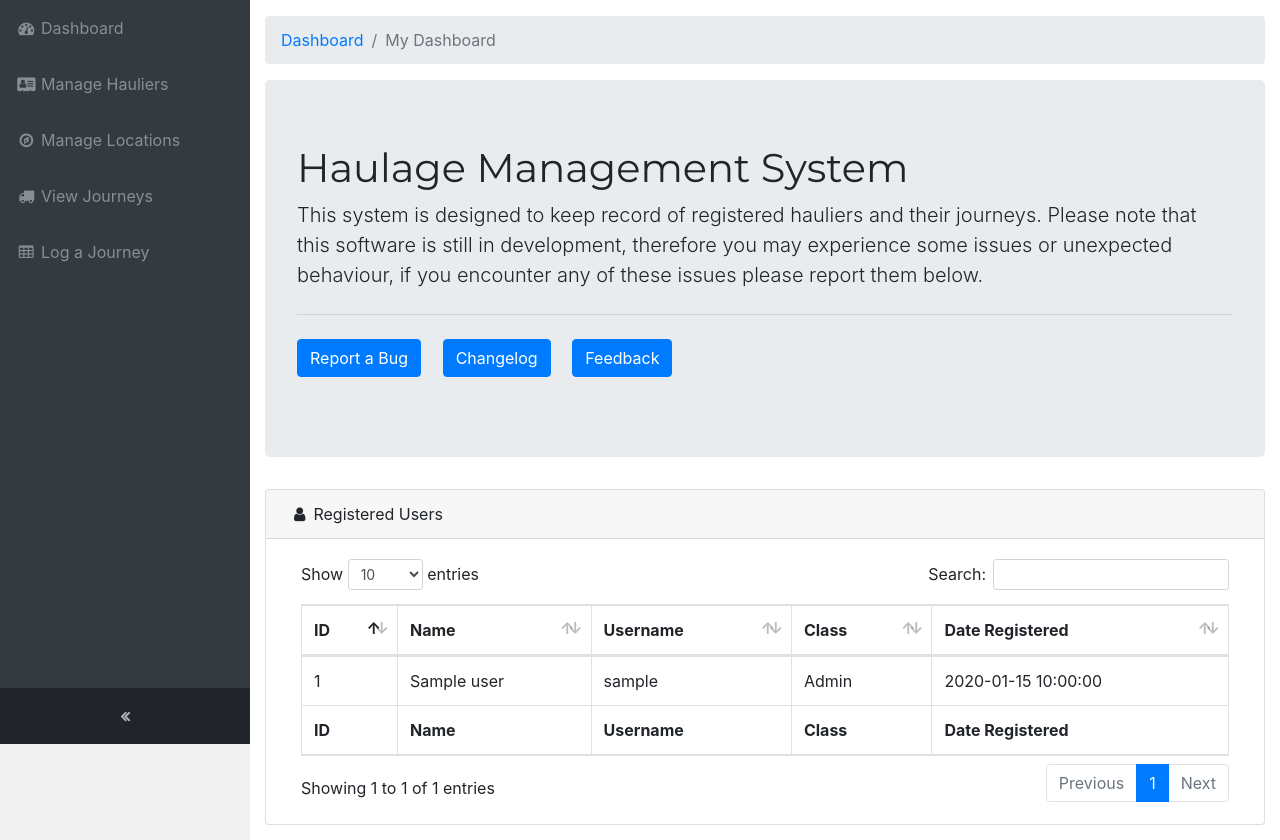
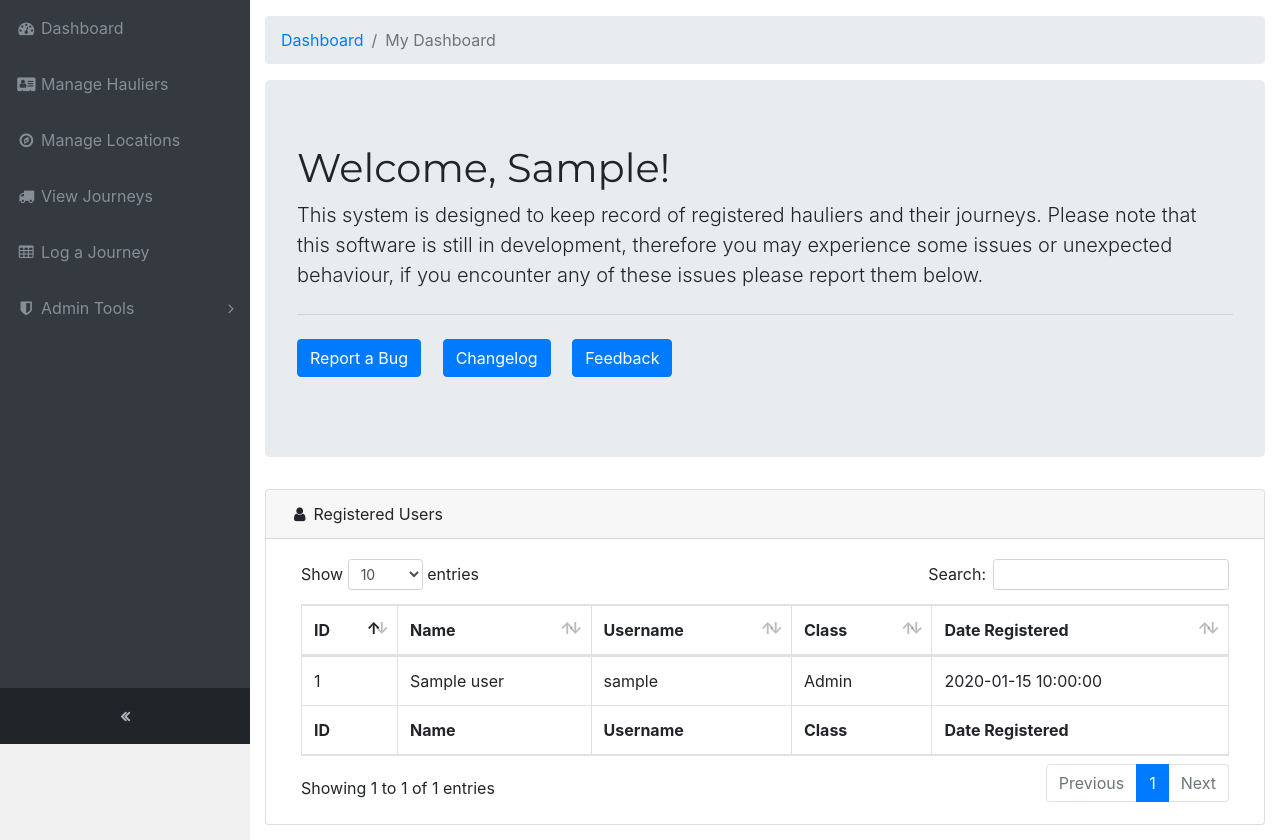
Before and after one commit to rhys3010/haulage_management_system, a PHP site: template resources/views/dashboard.twig in a window 1280 px wide. Shown: the part 56-896 px from the top of the page. Run offline with PHP 8.4, Linux system fonts and the light colour scheme; the template is opened without the code that fills it: most values are stand-ins (such as "Sample title", 1, 10 or a date in 2020); some libraries are stand-ins or nearby versions.

Commit message:
Updated Dashboard and added frontend for Admin Tools

```diff
--- a/resources/views/dashboard.twig
+++ b/resources/views/dashboard.twig
@@ -10,7 +10,7 @@
         <li class="breadcrumb-item active">My Dashboard</li>
       </ol>
       <div class="jumbotron">
-        <h1 class="display-5">Haulage Management System</h1>
+        <h1 class="display-5">Welcome, {{ auth.user.name | split(' ')[0] }}!</h1>
         <p class="lead">This system is designed to keep record of registered hauliers and their journeys. Please note that this software is still in development, therefore you may experience some issues or unexpected behaviour, if you encounter any of these issues please report them below.</p>
         <hr class="my-4">
         <p></p>
--- a/resources/views/templates/partials/nav.twig
+++ b/resources/views/templates/partials/nav.twig
@@ -4,7 +4,7 @@
     <span class="navbar-toggler-icon"></span>
   </button>
   <div class="collapse navbar-collapse" id="navbarResponsive">
-    <ul class="navbar-nav navbar-sidenav" id="exampleAccordion">
+    <ul class="navbar-nav navbar-sidenav" id="mainNav">
       <li class="nav-item" data-toggle="tooltip" data-placement="right" title="Dashboard">
         <a class="nav-link" href="{{ path_for('dashboard') }}">
           <i class="fa fa-fw fa-dashboard"></i>
@@ -35,6 +35,22 @@
           <span class="nav-link-text">Log a Journey</span>
         </a>
       </li>
+      {% if auth.user.admin %}
+        <li class="nav-item" data-toggle="tooltip" data-placement="right" title="Admin tools">
+          <a class="nav-link nav-link-collapse collapsed"  data-toggle="collapse" href="#collapseAdminTools" data-parent="#mainNav">
+            <i class="fa fa-fw fa-shield"></i>
+            <span class="nav-link-text">Admin Tools</span>
+          </a>
+          <ul class="sidenav-second-level collapse" id="collapseAdminTools">
+            <li>
+              <a href="">Manage Users</a>
+            </li>
+            <li>
+              <a href="">Register a New User</a>
+            </li>
+          </ul>
+        </li>
+      {% endif %}
     </ul>
     <ul class="navbar-nav sidenav-toggler">
       <li class="nav-item">
```
